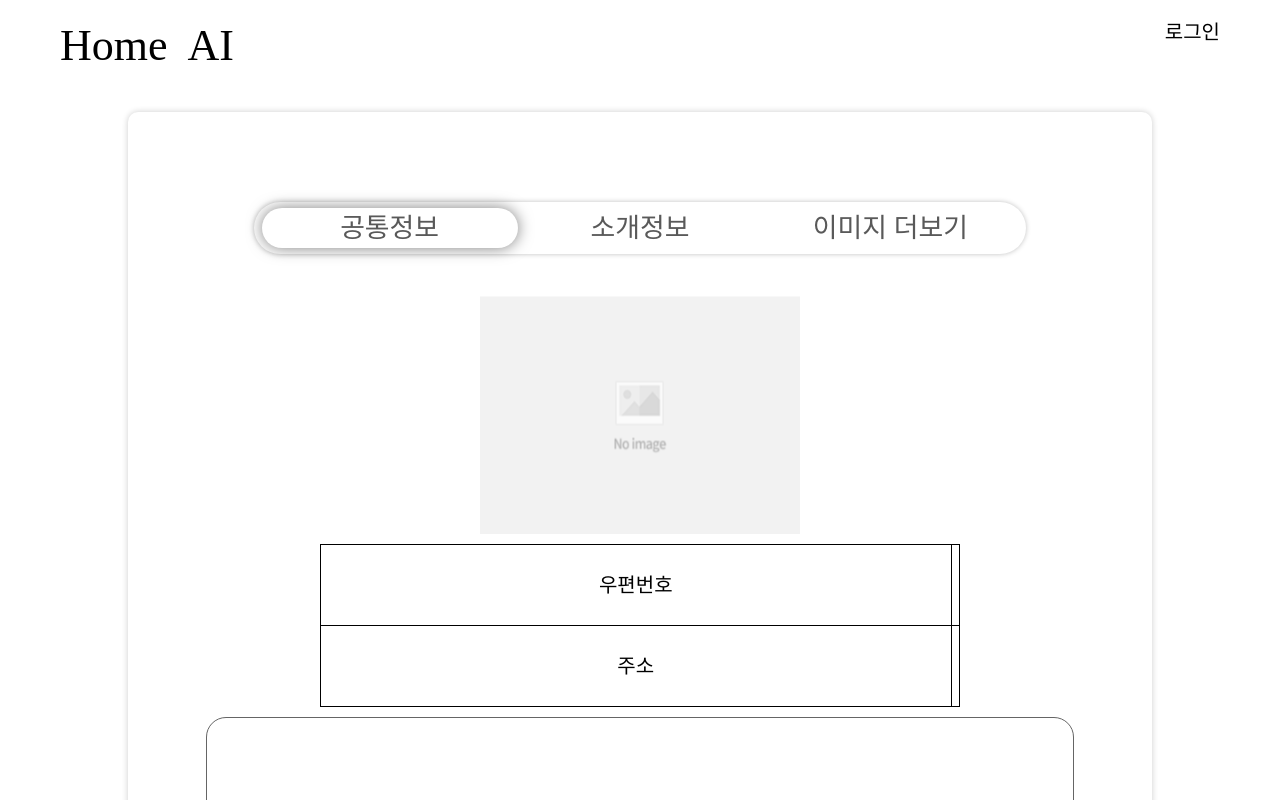
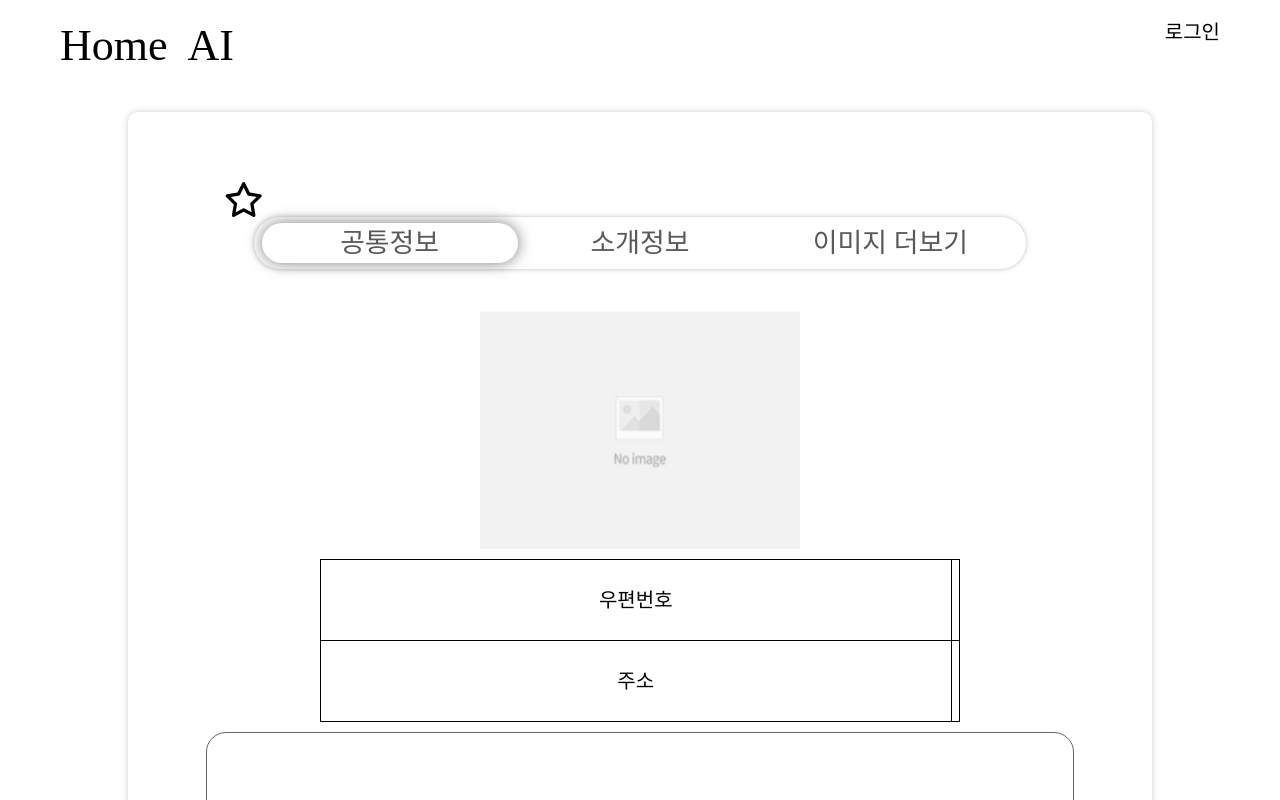
Before and after one commit to hhshhhskk/travel, a React (Create React App) app: page /Detail in a window 1280 px wide. Shown: the top 800 px of the page. Built offline with nearby package versions, Linux system fonts and the light colour scheme; no server answers; the HTML template or start-up script is replaced by a standard one; a web font is replaced by a local one.

Commit message:
즐겨찾기 추가

```diff
--- a/src/apis/api.ts
+++ b/src/apis/api.ts
@@ -36,6 +36,29 @@ export function areaTripIntro(contentId: number, contentTypeId?: number) {
 export function MoreImages(contentId: number) {
     return fetch(`${BASE_PATH}/detailImage1?_type=json&serviceKey=${API_KEY}&numOfRows=10&pageNo=1&MobileOS=ETC&MobileApp=AppTest&contentId=${contentId}&imageYN=Y&subImageYN=Y`)
         .then(
+            (response) => response.json()
+    )
+}
+
+export function WishListApi(id: number, contentid: number) {
+    return fetch(`http://localhost:8080/api/wishlist/${id}/${contentid}`)
+        .then(
+            (response) => response.json()
+    )
+}
+
+export async function WishListInsertApi(id: number, contentid: number, title: string) {
+     await fetch(`http://localhost:8080/api/mypage/insert`, {
+        method: 'POST',
+        headers: {
+            'Content-Type': 'application/json',
+        },
+        body: JSON.stringify({
+            id,
+            contentid,
+            title,
+        }),
+    }).then(
             (response) => response.json()
     )
 }
@@ -111,7 +134,7 @@ export function UserInfoApi(id: string) {
 }
 
 // 마이페이지 API
-export function MyPageApi(id: string) {
+export function MyPageApi(id: number) {
     return fetch(`http://localhost:8080/api/mypage/${id}`).then(
             (response) => response.json()
     )
--- a/src/pages/AreaTourDetail.tsx
+++ b/src/pages/AreaTourDetail.tsx
@@ -1,6 +1,6 @@
 import styled from "styled-components";
 import { useQuery } from "react-query";
-import { areaTripDetail } from "../apis/api";
+import { WishListApi, WishListInsertApi, areaTripDetail } from "../apis/api";
 import { useLocation } from "react-router-dom";
 import { motion } from "framer-motion";
 import { useState } from "react";
@@ -34,16 +34,28 @@ const Space = styled.div`
 }
 `;
 
+const DetailTitle = styled.div`
+    display: flex;
+    margin-top: 5vh;
+    width: 90%;
+`
+
 const DetailName = styled.div`
-    margin-top: 5vh;
     margin-bottom: 20px;
-    width: 90%;
     font-size: 30px;
     @media (max-width: 450px) {
         font-size: 10px;
         text-align: center;
     }
 `;
+
+const DetailStar = styled.svg`
+    font-size: 35px;
+    margin-left: 2%;
+
+    cursor: pointer;
+`;
+
 const DetailDiv = styled.div`
     width: 80%;
     padding: 10px;
@@ -157,6 +169,7 @@ interface Idata {
 function AreaTourDetail() {
     const location = useLocation();
     const searchParams = new URLSearchParams(location.search);
+    const id = Number(sessionStorage.getItem('id'));
     const contentId = Number(searchParams.get("id"));
     const { data: detailData } = useQuery<Idata[]>(
         ["Detail"], async () => {
@@ -168,10 +181,48 @@ function AreaTourDetail() {
     // console.log(isLoading, detailData?.[0]);
     const [data, setData] = useState("공통정보");
 
+
+    // 해당 아이디의 찜목록에 있는지 확인
+    const { data: WishListData, refetch } = useQuery(["MyPage"], async () => {
+        const data = await WishListApi(id, contentId);
+        console.log(data);
+        return data.status;
+    }, {
+        enabled: id !== 0,
+    });
+
+    const onClickedStar = (e: any) => {
+        e.preventDefault();
+        const isLoggedIn = sessionStorage.getItem('loggedIn');
+        if (isLoggedIn !== "true") {
+            alert("로그인 후 이용해 주세요.");
+        } else {
+            if (WishListData === '실패') {
+                const title = String(detailData?.[0].title);
+                // console.log(id, contentId, title);
+                WishListInsertApi(id, contentId, title);
+                refetch()
+            } else {
+
+            }
+        }
+    };
+
     return (
         <Wrapper>
             <Space>
-                <DetailName>{detailData?.[0].title}</DetailName>
+                <DetailTitle>
+                    <DetailName>{detailData?.[0].title}</DetailName>
+                    <>
+                        {WishListData === '실패' || id === 0
+                            ?
+                            <DetailStar xmlns="http://www.w3.org/2000/svg" height="1em" viewBox="0 0 576 512" onClick={onClickedStar}><path d="M287.9 0c9.2 0 17.6 5.2 21.6 13.5l68.6 141.3 153.2 22.6c9 1.3 16.5 7.6 19.3 16.3s.5 18.1-5.9 24.5L433.6 328.4l26.2 155.6c1.5 9-2.2 18.1-9.6 23.5s-17.3 6-25.3 1.7l-137-73.2L151 509.1c-8.1 4.3-17.9 3.7-25.3-1.7s-11.2-14.5-9.7-23.5l26.2-155.6L31.1 218.2c-6.5-6.4-8.7-15.9-5.9-24.5s10.3-14.9 19.3-16.3l153.2-22.6L266.3 13.5C270.4 5.2 278.7 0 287.9 0zm0 79L235.4 187.2c-3.5 7.1-10.2 12.1-18.1 13.3L99 217.9 184.9 303c5.5 5.5 8.1 13.3 6.8 21L171.4 443.7l105.2-56.2c7.1-3.8 15.6-3.8 22.6 0l105.2 56.2L384.2 324.1c-1.3-7.7 1.2-15.5 6.8-21l85.9-85.1L358.6 200.5c-7.8-1.2-14.6-6.1-18.1-13.3L287.9 79z" />
+                            </DetailStar>
+                            :
+                            <DetailStar xmlns="http://www.w3.org/2000/svg" height="1em" viewBox="0 0 576 512" onClick={onClickedStar} ><path d="M316.9 18C311.6 7 300.4 0 288.1 0s-23.4 7-28.8 18L195 150.3 51.4 171.5c-12 1.8-22 10.2-25.7 21.7s-.7 24.2 7.9 32.7L137.8 329 113.2 474.7c-2 12 3 24.2 12.9 31.3s23 8 33.8 2.3l128.3-68.5 128.3 68.5c10.8 5.7 23.9 4.9 33.8-2.3s14.9-19.3 12.9-31.3L438.5 329 542.7 225.9c8.6-8.5 11.7-21.2 7.9-32.7s-13.7-19.9-25.7-21.7L381.2 150.3 316.9 18z" /></DetailStar>
+                        }
+                    </>
+                </DetailTitle>
                 <DetailDiv>
                     {detailOtion.map((option) => (
                         <DetailOption
@@ -228,7 +279,7 @@ function AreaTourDetail() {
                             : null
                 }
             </Space>
-        </Wrapper>
+        </Wrapper >
     );
 }
 
--- a/src/pages/Mypage.tsx
+++ b/src/pages/Mypage.tsx
@@ -66,7 +66,7 @@ const ContentAddr = styled.table`
 function Mypage() {
     const location = useLocation();
     const searchParams = new URLSearchParams(location.search);
-    const contentId = String(searchParams.get("id"));
+    const contentId = Number(searchParams.get("id"));
     const { isLoading, data: MyPageData } = useQuery(["MyPage"], async () => {
         const data = await MyPageApi(contentId);
         return data
```
